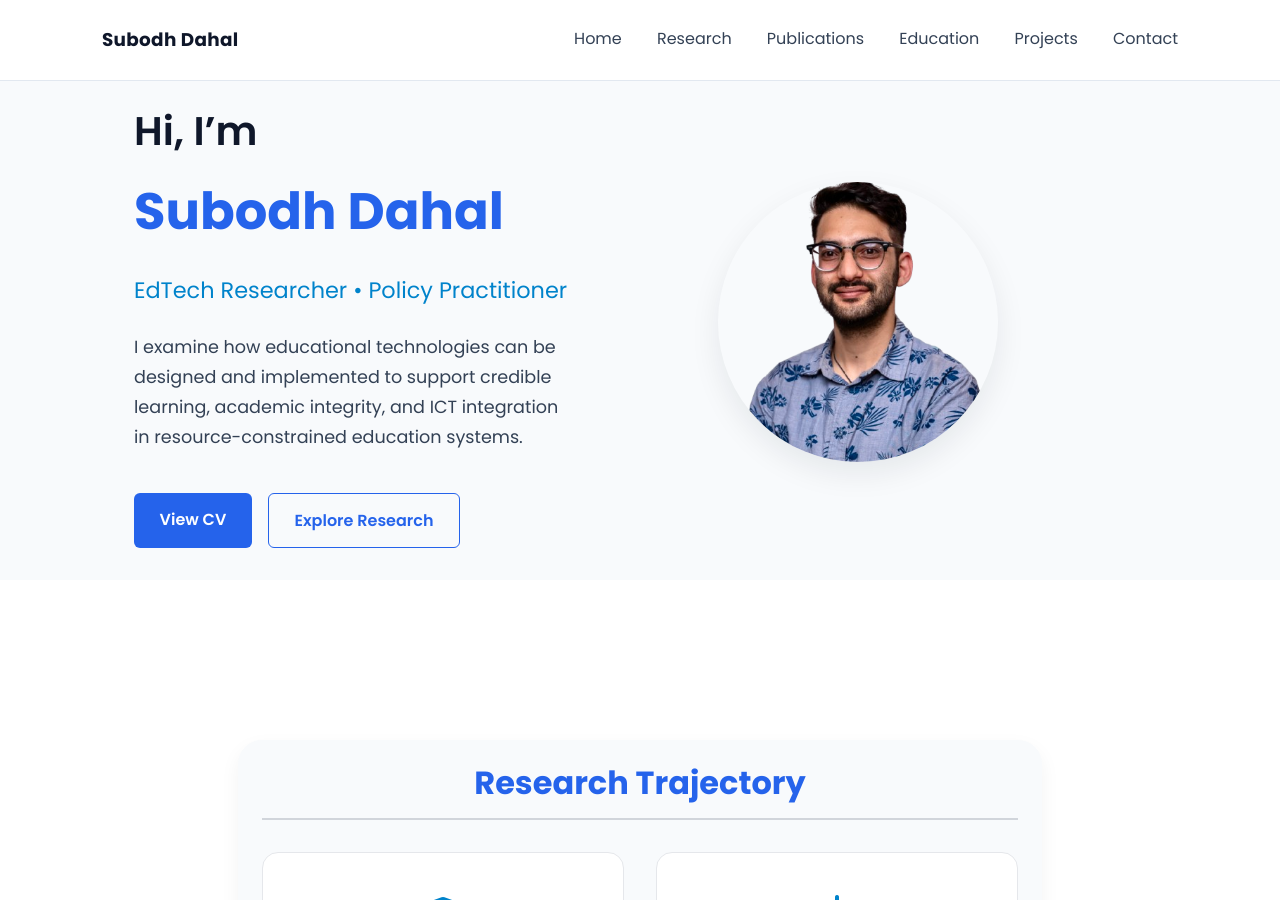
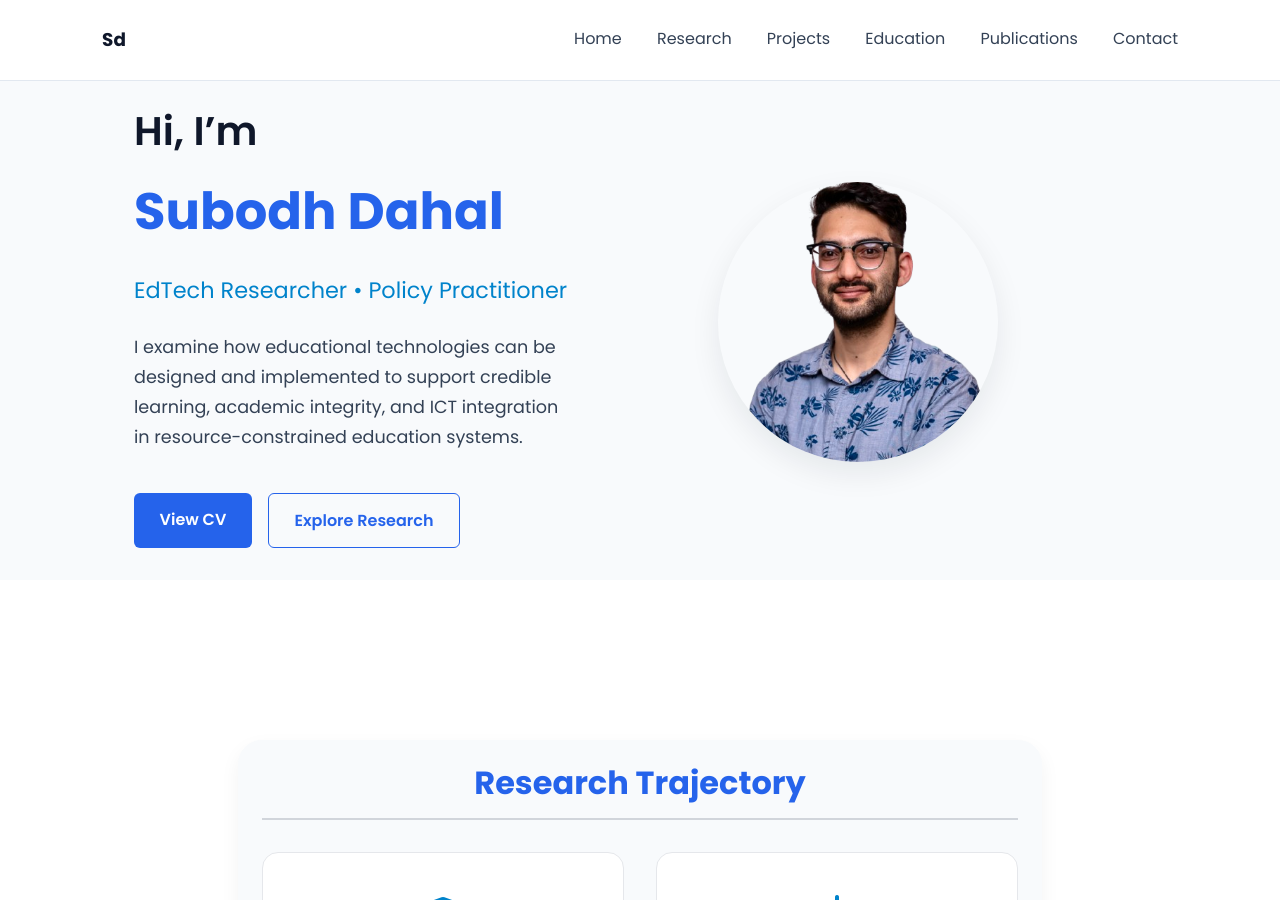
Before and after one commit to dahalsubodh/dahalsubodh.github.io, a Jekyll site: the page built from index.md, in a window 1280 px wide and 900 px high. Built offline with Jekyll 4.4.1, drawn with Linux system fonts in a browser that asks for light colours.

Commit message:
Update default.html

```diff
--- a/_layouts/default.html
+++ b/_layouts/default.html
@@ -23,19 +23,7 @@
 <body>
 
   <!-- ================= NAVIGATION ================= -->
-  <nav class="nav-bar">
-    <div class="container nav-container">
-      <div class="logo">Subodh Dahal</div>
-      <div class="nav-links">
-        <a href="/" class="nav-link">Home</a>
-        <a href="/research" class="nav-link">Research</a>
-        <a href="/publications" class="nav-link">Publications</a>
-         <a href="/education" class="nav-link">Education</a>
-         <a href="/projects" class="nav-link">Projects</a>
-        <a href="/contact" class="nav-link">Contact</a>
-      </div>
-    </div>
-  </nav>
+  {% include nav.html %}
 
   <!-- ================= HERO (HOMEPAGE ONLY) ================= -->
   {% if page.url == "/" or page.url == "/index.html" %}
```
Also changed, not shown: other parts of _layouts/default.html (+13 -0 lines).
